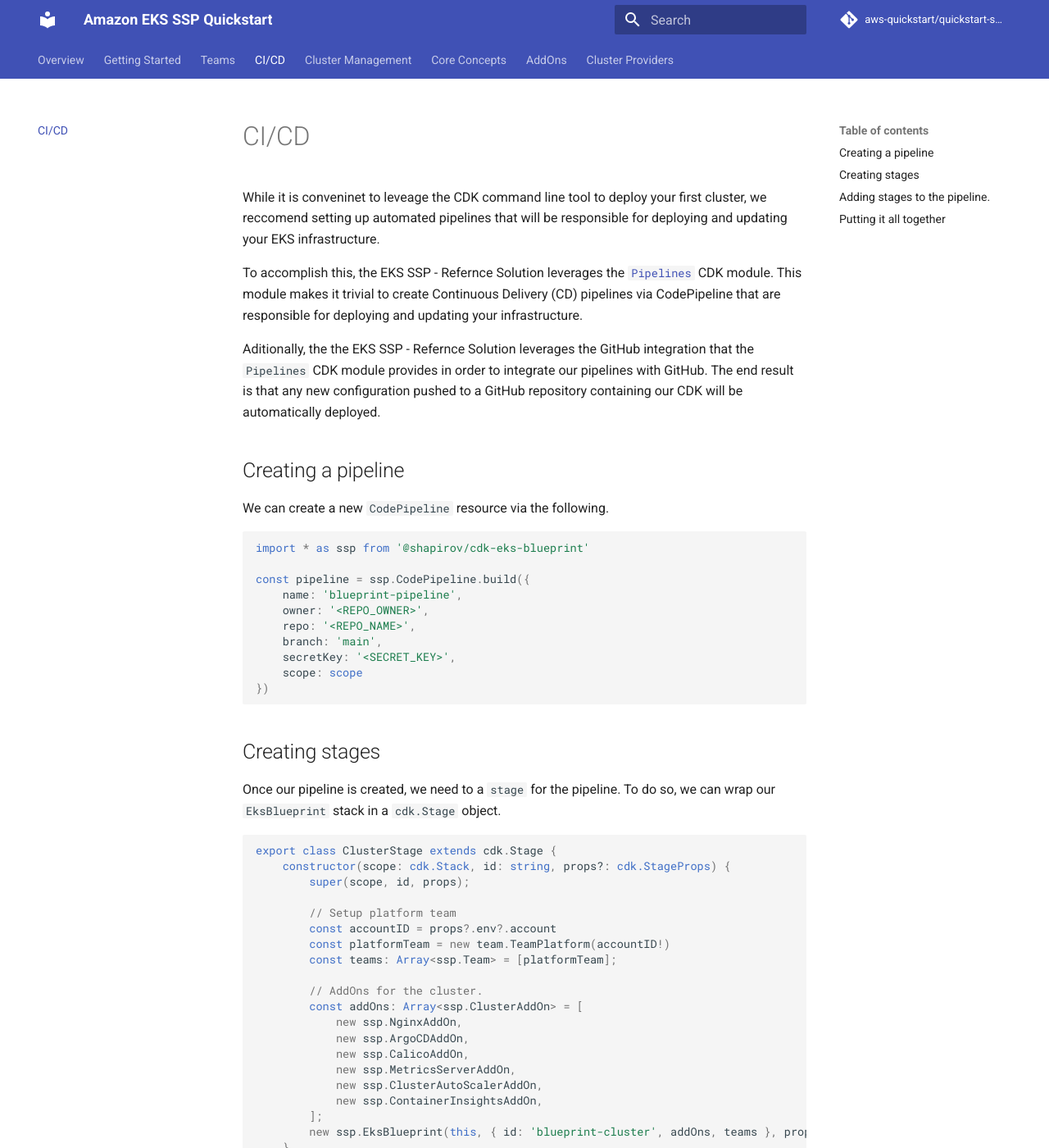
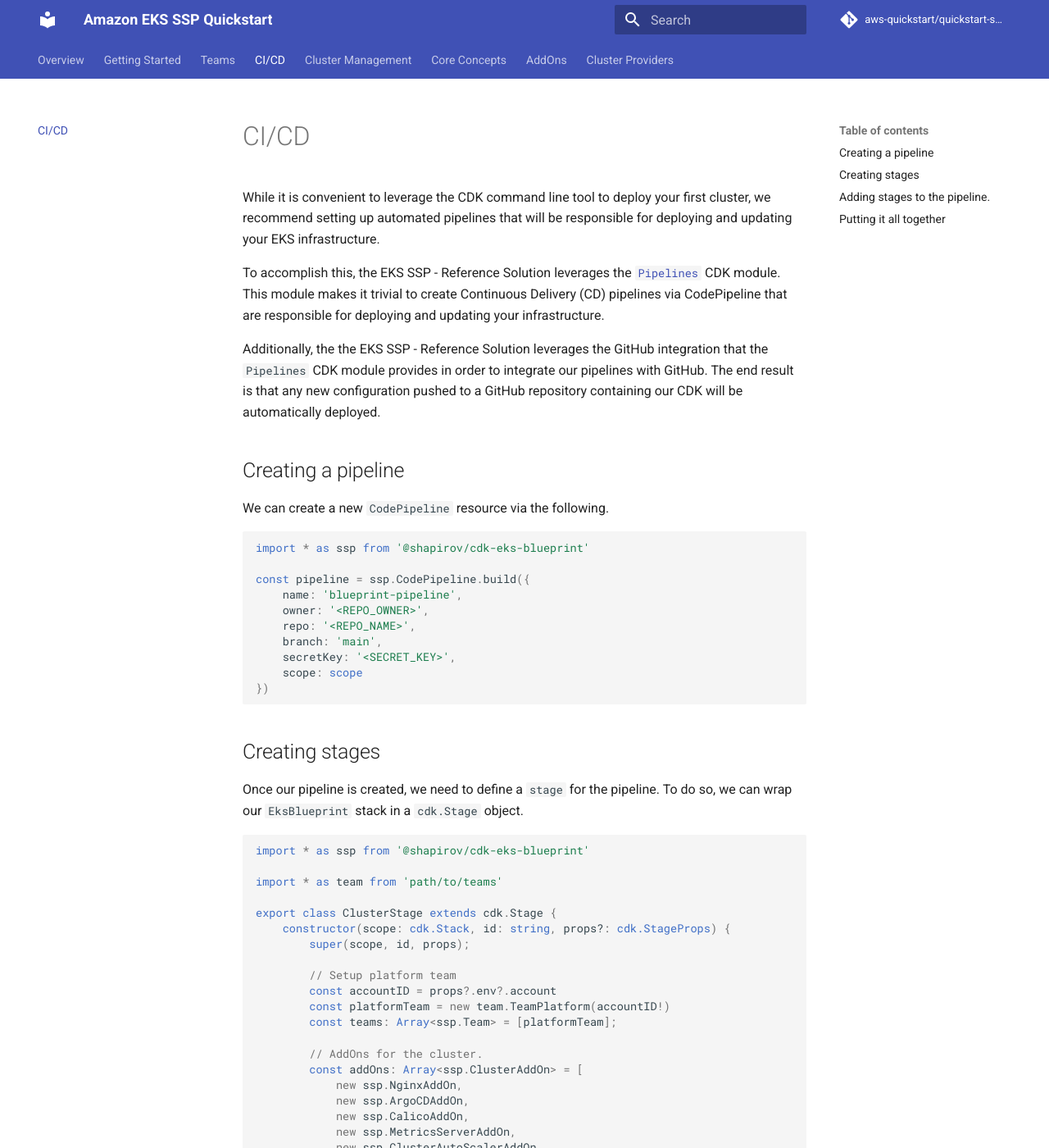
Before and after one commit to aws-quickstart/cdk-eks-blueprints, an MkDocs documentation site: the page built from docs/ci-cd.md, in a window 1280 px wide and 1400 px high. Shown: the whole window at 82% size. Built offline with MkDocs 1.6.1 and Material for MkDocs 9.7.7, drawn with Linux system fonts in a browser that asks for light colours; comment, search, counter and statistics services are not loaded; some of the changed text lies outside the part shown.

Commit message:
PR Cleanup

````diff
--- a/docs/ci-cd.md
+++ b/docs/ci-cd.md
@@ -1,10 +1,10 @@
 # CI/CD
 
-While it is conveninet to leveage the CDK command line tool to deploy your first cluster, we reccomend setting up automated pipelines that will be responsible for deploying and updating your EKS infrastructure.
+While it is convenient to leverage the CDK command line tool to deploy your first cluster, we recommend setting up automated pipelines that will be responsible for deploying and updating your EKS infrastructure.
 
-To accomplish this, the EKS SSP - Refernce Solution leverages the [`Pipelines`](https://docs.aws.amazon.com/cdk/api/latest/docs/pipelines-readme.html) CDK module. This module makes it trivial to create Continuous Delivery (CD) pipelines via CodePipeline that are responsible for deploying and updating your infrastructure.
+To accomplish this, the EKS SSP - Reference Solution leverages the [`Pipelines`](https://docs.aws.amazon.com/cdk/api/latest/docs/pipelines-readme.html) CDK module. This module makes it trivial to create Continuous Delivery (CD) pipelines via CodePipeline that are responsible for deploying and updating your infrastructure.
 
-Aditionally, the the EKS SSP - Refernce Solution leverages the GitHub integration that the `Pipelines` CDK module provides in order to integrate our pipelines with GitHub. The end result is that any new configuration pushed to a GitHub repository containing our CDK will be automatically deployed.
+Additionally, the the EKS SSP - Reference Solution leverages the GitHub integration that the `Pipelines` CDK module provides in order to integrate our pipelines with GitHub. The end result is that any new configuration pushed to a GitHub repository containing our CDK will be automatically deployed.
 
 ## Creating a pipeline
 
@@ -25,9 +25,13 @@
 
 ## Creating stages
 
-Once our pipeline is created, we need to a `stage` for the pipeline. To do so, we can wrap our `EksBlueprint` stack in a `cdk.Stage` object.
+Once our pipeline is created, we need to define a `stage` for the pipeline. To do so, we can wrap our `EksBlueprint` stack in a `cdk.Stage` object.
 
 ```typescript
+import * as ssp from '@shapirov/cdk-eks-blueprint'
+
+import * as team from 'path/to/teams'
+
 export class ClusterStage extends cdk.Stage {
     constructor(scope: cdk.Stack, id: string, props?: cdk.StageProps) {
         super(scope, id, props);
````
Also changed, not shown: other parts of docs/ci-cd.md (+3 -3 lines), 2 other files.
